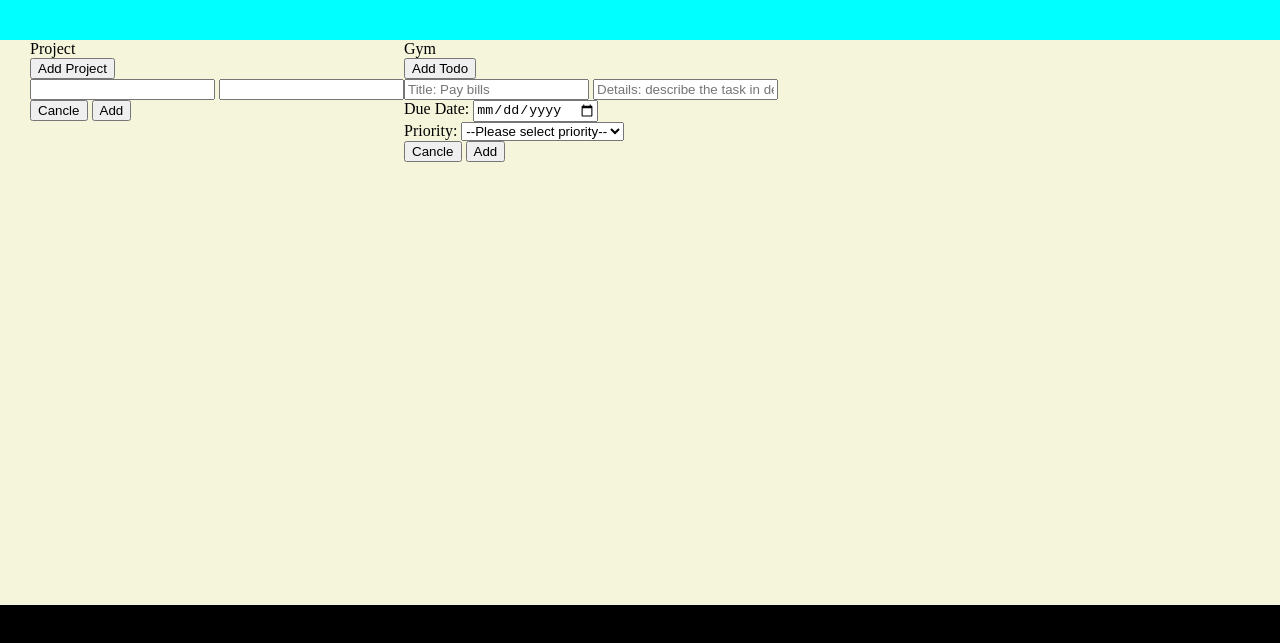
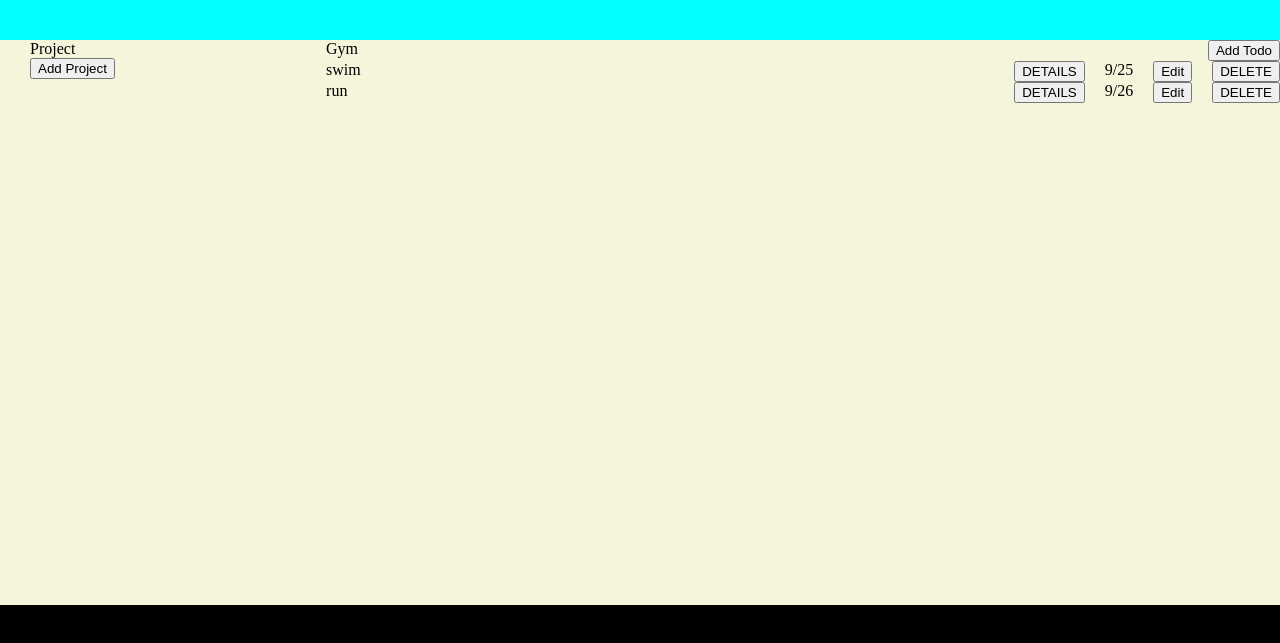
Before and after one commit to Xiaowei1102/todo-list, a website built with webpack: page dist/index.html in a window 1280 px wide. Shown: the part 101-744 px from the top of the page. Built offline with nearby package versions, Linux system fonts and the light colour scheme.

Commit message:
create displayProject function to list project and its todo list

```diff
--- a/src/index.js
+++ b/src/index.js
@@ -1,9 +1,15 @@
 import { Todo } from "./todo";
 import './style.css';
+import { displayProject } from "./page-load";
 
-const project = [];
-const study = new Todo("study", "", "9/29", "low");
-study.setComplete(true);
-study.changePriority("high");
-project.push(study);
-console.log(project[0]);
+// const project = [];
+// const study = new Todo("study", "", "9/29", "low");
+// study.setComplete(true);
+// study.changePriority("high");
+// project.push(study);
+// console.log(project[0]);
+
+const swim = new Todo("swim", "do it", "9/25", "low");
+const run = new Todo("run", "just run", "9/26", "medium");
+const Gym = [swim, run];
+displayProject(Gym, "Gym");
--- a/src/page-load.js
+++ b/src/page-load.js
@@ -1,3 +1,63 @@
 import { Todo } from "./todo";
 
 //show the project and its todo list on the right side
+
+//use this funciton to create and add element to DOM
+//if you need to insert after specific element, turn on the flag
+function createAndAppend(elementType, className, parentElementClassName, insertAfterFlag, insertAfterElementClass, textContent) {
+    const child = document.createElement(elementType);
+    if (className != null) {
+        let classNameList = className.toLowerCase().split(" ");
+
+        for (let name of classNameList) {
+            child.classList.add(name);
+        }
+    }
+    //because calssName can be uppercases
+    let parent = document.getElementsByClassName(parentElementClassName.toLowerCase())[0];
+    if (insertAfterFlag) {
+        document.getElementsByClassName(parentElementClassName.toLowerCase())[0].insertBefore(child, document.getElementsByClassName(insertAfterElementClass)[0].nextSibling);
+    } else {
+        document.getElementsByClassName(parentElementClassName.toLowerCase())[0].appendChild(child);
+    }
+    if (textContent) {
+        child.innerHTML = textContent;
+    }
+}
+
+
+function displayProject(project, projectName) {
+    const projectTodoContainerClassName = `${projectName}-todo-container`;
+    createAndAppend("div", projectTodoContainerClassName, "content-container", true, "content-title", null);
+    // const projectDiv = document.createElement("div");
+    // projectDiv.classList.add(`${projectName}-todo-container`);
+    // //insert this div after the content-title div
+    // document.querySelector(".content-container").insertBefore(projectDiv,document.querySelector(".content-title").nextSibling);
+
+    //it is let of not let in ugh...
+    for (let todo of project) {
+        const todoContainer = `${todo.title}-container todo-container`;
+        createAndAppend("div", todoContainer, projectTodoContainerClassName, false, null, null);
+        // const todoDiv = document.createElement("div");
+        // const todoContainer = todoDiv.classList.add(`${todo.title}-container`);
+        // projectDiv.appendChild(todoContainer);
+
+        const todoShownItems = ["title", "description", "duedate", "edit", "delete"];
+        const textContentItems = [todo.title, "DETAILS", todo.dueDate, "Edit", "DELETE"]
+        for (let i = 0; i < todoShownItems.length; i++) {
+            if (i === 0 || i === 2) {
+                createAndAppend("div", `${todo.title}-title todo-${todoShownItems[i]}`, todoContainer, false, null, textContentItems[i]);
+            } else {
+                createAndAppend("button", `${todo.title}-title todo-${todoShownItems[i]}`, todoContainer, false, null, textContentItems[i]);
+            }
+        }
+
+        // createAndAppend("div", `${todo.title}-title todo-title`, projectTodoContainerClassName, false, null);
+        // createAndAppend("button", `${todo.title}-description todo-description`, projectTodoContainerClassName, false, null);
+        // createAndAppend("div", `${todo.title}-dueDate todo-dueDate`, projectTodoContainerClassName, false, null);
+        // createAndAppend("button", `${todo.title}-edit todo-edit`, projectTodoContainerClassName, false, null);
+        // createAndAppend("button", `${todo.title}-delete todo-delete`, projectTodoContainerClassName, false, null);
+    }
+}
+
+export {displayProject};
--- a/src/style.css
+++ b/src/style.css
@@ -29,9 +29,42 @@ html, body {
     height: 600px;
 }
 
+.sidebar {
+    flex: 1 1 auto;
+}
+
+.content-container {
+    flex: 3 1 auto;
+}
+
 .footer {
     flex: 1 1 auto;
     height: 100px;
     width: 100vw;
     background-color: black;
 }
+
+.content-title {
+    display: flex;
+}
+
+.content-project-title {
+    flex: 1 1 auto;
+}
+
+#project-form {
+    display: none;
+}
+
+#todo-form {
+    display: none;
+}
+
+.todo-container {
+    display: flex;
+    gap: 20px;
+}
+
+.todo-title {
+    flex: 1 1 auto;
+}
```
Also changed, not shown: dist/main.js.
